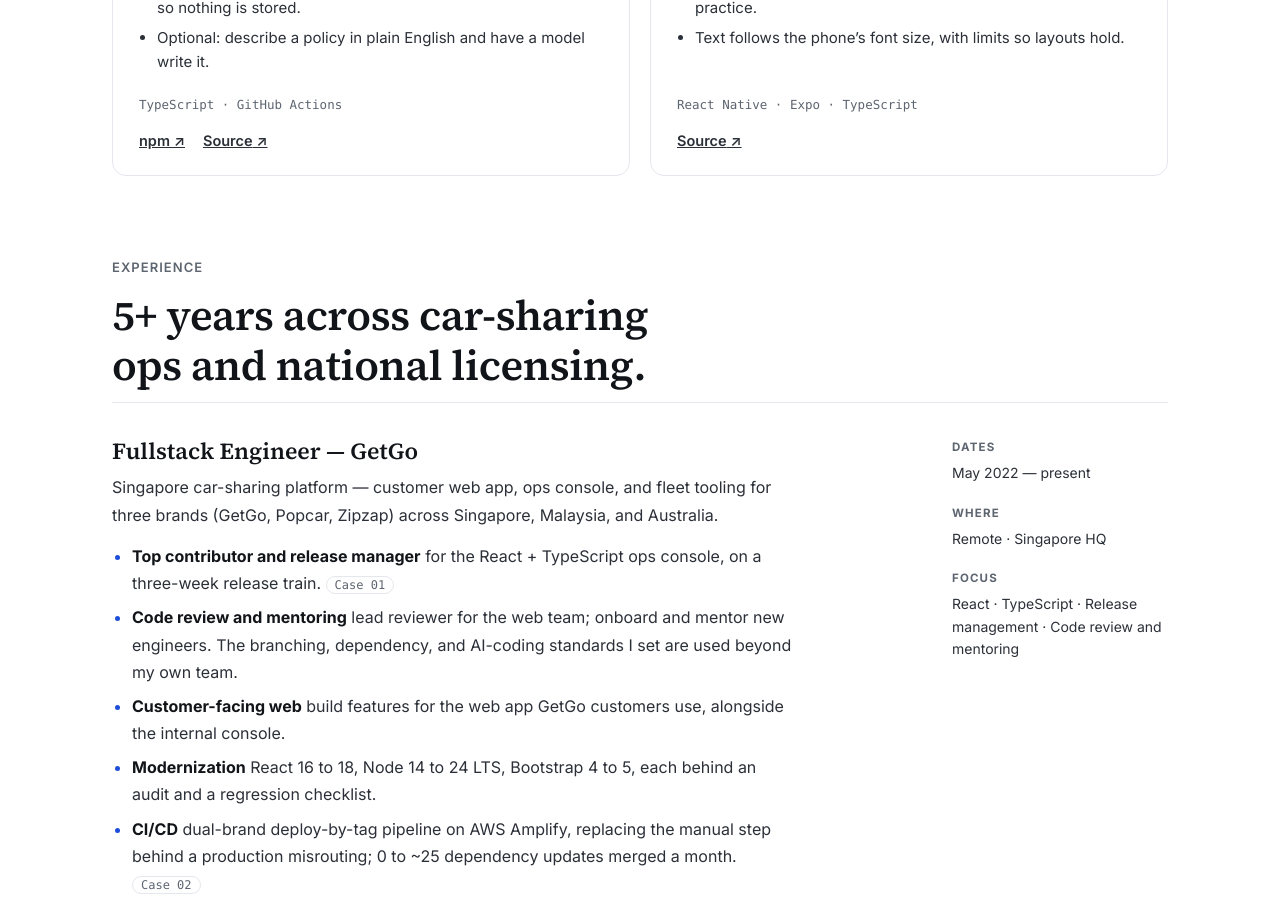
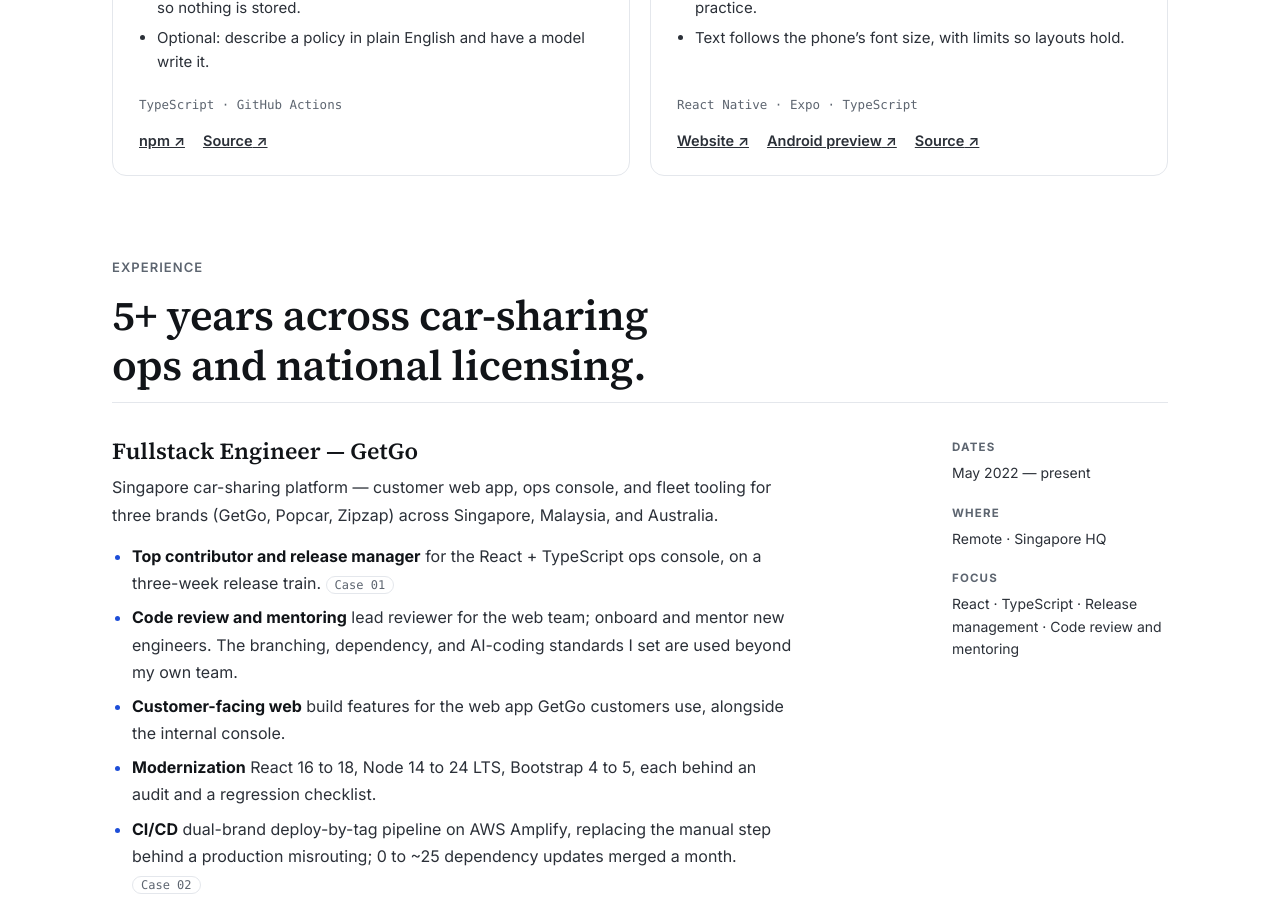
Before and after one commit to heyhadi/heyhadi.github.io, a React (Vite) app: page / in a window 1280 px wide. Shown: the part 3720-4628 px from the top of the page. Built offline with nearby package versions, Linux system fonts and the light colour scheme.

Commit message:
Open source: link the Wird website and Android preview

```diff
--- a/src/data/resume2.ts
+++ b/src/data/resume2.ts
@@ -146,7 +146,11 @@
       'Text follows the phone’s font size, with limits so layouts hold.',
     ],
     stack: 'React Native · Expo · TypeScript',
-    links: [{ label: 'Source', href: 'https://github.com/heyhadi/wird' }],
+    links: [
+      { label: 'Website', href: 'https://heyhadi.github.io/wird/' },
+      { label: 'Android preview', href: 'https://github.com/heyhadi/wird/releases/latest' },
+      { label: 'Source', href: 'https://github.com/heyhadi/wird' },
+    ],
   },
 ];
 
```
